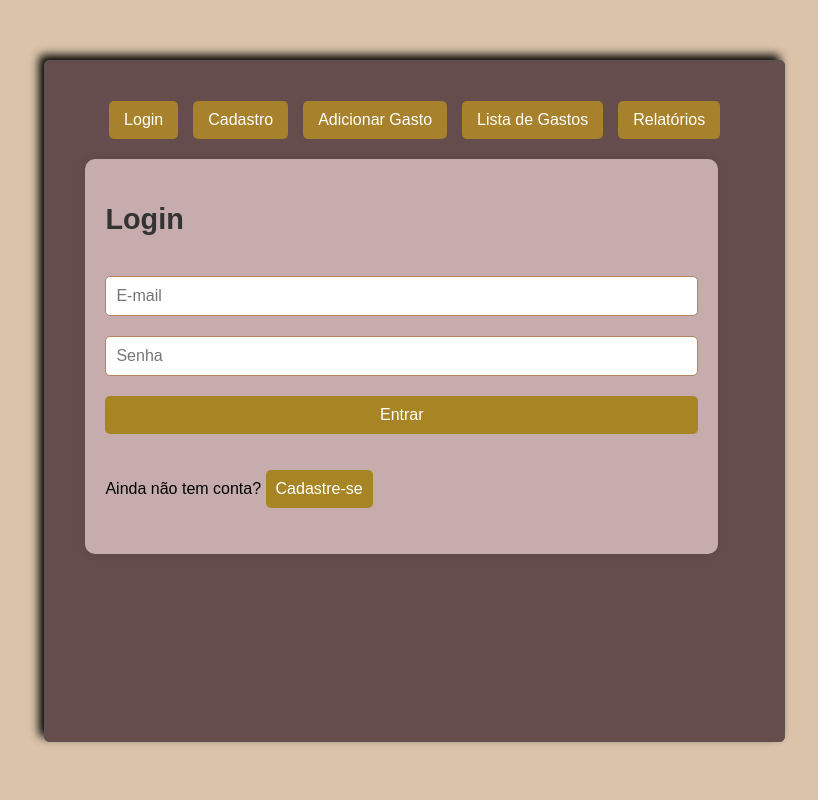
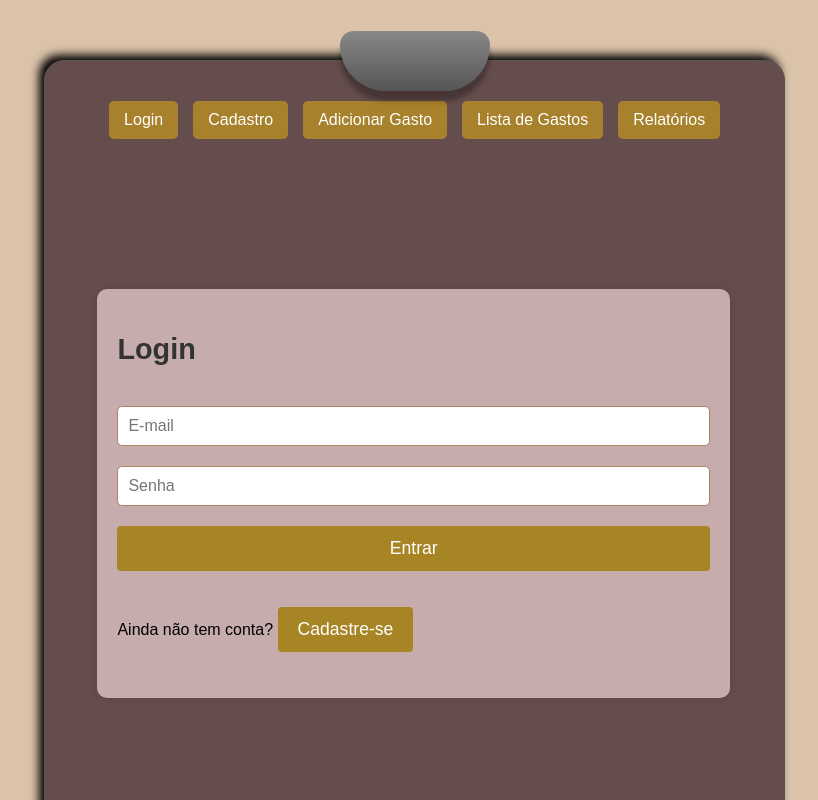
Before and after one commit to alyssonaraujoo/projeto-final-capacita, a React (Vite) app in the folder frontend/: page / in a window 1280 px wide. Shown: the top 800 px of the page, without its empty margins (249-1067 px from the left). Built offline with nearby package versions, Linux system fonts and the light colour scheme; no server answers.

Commit message:
Atualizando o css

```diff
--- a/frontend/src/components/GastosContext.css
+++ b/frontend/src/components/GastosContext.css
@@ -12,14 +12,15 @@ body {
     font-family: Arial, sans-serif;
     background-color: #664d4d;
     border: 1px solid #5c5252;
-    border-radius: 5px;
-    width: 95%; /* Aumenta a largura */
-    max-width: 1000px; /* Aumenta a largura máxima */
-    height: 600px; /* Aumenta a altura */
-    padding: 40px; /* Aumenta o espaçamento interno */
+    border-radius: 20px;
+    width: 95%;
+    max-width: 1000px;
+    height: 850px;
+    padding: 40px;
     margin: 60px auto;
     box-shadow: -5px -5px 10px rgba(0, 0, 0, 1);
     transition: box-shadow 0.3s ease, transform 0.3s ease;
+    position: relative;
 }
 
 .gastos-context-provider:hover {
@@ -29,8 +30,8 @@ body {
 
 .gastos-context-provider h2 {
     color: #333;
-    margin-bottom: 30px; /* Aumenta o espaçamento abaixo do título */
-    font-size: 1.8em; /* Aumenta o tamanho da fonte do título */
+    margin-bottom: 30px;
+    font-size: 1.8em;
 }
 
 .gastos-context-provider ul {
@@ -38,41 +39,69 @@ body {
     padding: 0;
 }
 
-gastos-context-provider li {
+.gastos-context-provider li {
     background-color: #fff;
     border: 1px solid #eee;
     border-radius: 3px;
-    padding: 15px; /* Aumenta o espaçamento interno dos itens da lista */
-    margin-bottom: 10px; /* Aumenta o espaçamento entre os itens da lista */
-    font-size: 1.1em; /* Aumenta o tamanho da fonte dos itens da lista */
+    padding: 15px;
+    margin-bottom: 10px;
+    font-size: 1.1em;
 }
 
-gastos-context-provider button {
+.gastos-context-provider button {
     background-color: #a88524;
     color: white;
-    padding: 12px 20px; /* Aumenta o espaçamento interno do botão */
+    padding: 12px 20px;
     border: none;
     border-radius: 4px;
     cursor: pointer;
-    font-size: 1.1em; /* Aumenta o tamanho da fonte do botão */
+    font-size: 1.1em;
 }
 
-gastos-context-provider button:hover {
+.gastos-context-provider button:hover {
     background-color: #a06814;
 }
 
-gastos-context-provider .error {
+.gastos-context-provider .error {
     color: red;
-    margin-top: 15px; /* Aumenta o espaçamento acima da mensagem de erro */
-    font-size: 1.1em; /* Aumenta o tamanho da fonte da mensagem de erro */
+    margin-top: 15px;
+    font-size: 1.1em;
 }
 
-/* Estilos adicionais para melhorar a apresentação */
-gastos-context-provider li strong {
+.gastos-context-provider li strong {
     font-weight: bold;
 }
 
-gastos-context-provider li span {
-    margin-left: 15px; /* Aumenta o espaçamento entre o texto e o span */
+.gastos-context-provider li span {
+    margin-left: 15px;
     color: #666;
 }
+
+.gastos-context-provider::before {
+    content: "";
+    position: absolute;
+    top: -30px;
+    left: 50%;
+    transform: translateX(-50%);
+    width: 150px;
+    height: 60px;
+    background: linear-gradient(to bottom, #888, #555);
+    border-radius: 15px 15px 50px 50px;
+    box-shadow: 0px 10px 5px rgba(0, 0, 0, 0.3);
+}
+
+.gastos-context-provider::after {
+    content: "Conecta Cash";
+    position: absolute;
+    bottom: 120px;
+    left: 50%;
+    transform: translateX(-50%) rotate(-15deg);
+    font-size: 1.5em;
+    color: rgb(197, 75, 75);
+    font-weight: bold;
+    border: 2px solid rgb(197, 75, 75);
+    padding: 5px 10px;
+    border-radius: 5px;
+    opacity: 0.7;
+    transition: content 0.3s ease; /* Adiciona transição */
+}
--- a/frontend/src/components/styles.css
+++ b/frontend/src/components/styles.css
@@ -17,7 +17,8 @@ body {
     padding: 20px;
     border-radius: 10px;
     box-shadow: 0px 0px 10px rgba(0, 0, 0, 0.1);
-    margin-top: 20px;
+    margin-top: 150px;
+    margin-left: 12px;
   }
 
   /* Estilização do formulário */
```
